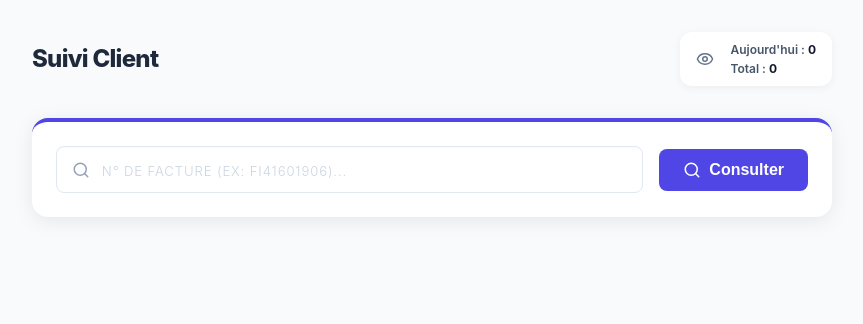
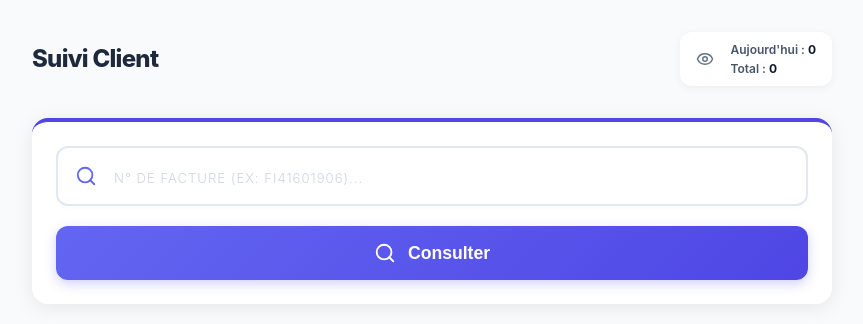
Before and after one commit to jeanfelicksDev/suivi-caution-web, a Next.js app: page /consultation in a window 1280 px wide. Shown: the top 324 px of the page, without its empty margins (208-1071 px from the left). Built offline with nearby package versions, Linux system fonts and the light colour scheme; no server answers; the database is empty.

Commit message:
feat: move search button under input in consultation view

```diff
--- a/app/consultation/page.tsx
+++ b/app/consultation/page.tsx
@@ -89,9 +89,9 @@ export default function ConsultationPage() {
 
       {/* Search Box */}
       <section style={{ maxWidth: '800px', margin: '0 auto', background: 'white', padding: '1.5rem', borderRadius: '16px', borderTop: '4px solid #4f46e5', boxShadow: '0 4px 20px rgba(0,0,0,0.08)', marginBottom: '2rem' }}>
-        <form onSubmit={doSearch} className="search-form" style={{ display: 'flex', gap: '1rem', alignItems: 'center' }}>
-          <div style={{ flex: 1, position: 'relative' }}>
-            <Search size={18} style={{ position: 'absolute', left: '1rem', top: '50%', transform: 'translateY(-50%)', color: '#94a3b8' }} />
+        <form onSubmit={doSearch} className="search-form" style={{ display: 'flex', flexDirection: 'column', gap: '1.25rem' }}>
+          <div style={{ position: 'relative' }}>
+            <Search size={22} style={{ position: 'absolute', left: '1.2rem', top: '50%', transform: 'translateY(-50%)', color: '#6366f1' }} />
             <input
               type="text"
               placeholder="N° de facture (ex: FI41601906)..."
@@ -99,27 +99,48 @@ export default function ConsultationPage() {
               onChange={e => setNumFacture(e.target.value.toUpperCase())}
               style={{
                 width: '100%',
-                padding: '0.75rem 1rem 0.75rem 2.8rem',
-                fontSize: '1.1rem',
+                padding: '1rem 1rem 1rem 3.5rem',
+                fontSize: '1.25rem',
                 fontFamily: 'inherit',
-                fontWeight: 600,
+                fontWeight: 800,
                 letterSpacing: '0.05em',
-                color: '#0f172a',
-                border: '1px solid #e2e8f0',
-                borderRadius: '8px',
+                color: '#1e293b',
+                border: '2px solid #e2e8f0',
+                borderRadius: '12px',
                 outline: 'none',
                 textTransform: 'uppercase',
-                boxShadow: 'inset 0 1px 2px rgba(0,0,0,0.02)'
+                boxShadow: '0 2px 4px rgba(0,0,0,0.02)',
+                transition: 'all 0.2s'
               }}
-              onFocus={e => e.target.style.borderColor = '#4f46e5'}
-              onBlur={e => e.target.style.borderColor = '#e2e8f0'}
+              onFocus={e => {
+                e.target.style.borderColor = '#6366f1';
+                e.target.style.boxShadow = '0 0 0 4px rgba(99, 102, 241, 0.1)';
+              }}
+              onBlur={e => {
+                e.target.style.borderColor = '#e2e8f0';
+                e.target.style.boxShadow = 'none';
+              }}
               required
             />
           </div>
           <button type="submit" disabled={loading} className="btn-consulter" style={{
-            background: '#4f46e5', color: 'white', border: 'none', borderRadius: '8px', padding: '0.75rem 1.5rem', fontSize: '1rem', fontWeight: 600, cursor: loading ? 'not-allowed' : 'pointer', display: 'flex', alignItems: 'center', gap: '0.5rem', transition: 'background 0.2s', whiteSpace: 'nowrap'
+            background: 'linear-gradient(135deg, #6366f1 0%, #4f46e5 100%)',
+            color: 'white',
+            border: 'none',
+            borderRadius: '12px',
+            padding: '1rem',
+            fontSize: '1.1rem',
+            fontWeight: 800,
+            cursor: loading ? 'not-allowed' : 'pointer',
+            display: 'flex',
+            alignItems: 'center',
+            justifyContent: 'center',
+            gap: '0.75rem',
+            transition: 'transform 0.2s, box-shadow 0.2s',
+            boxShadow: '0 4px 12px rgba(99, 102, 241, 0.3)',
+            width: '100%'
           }}>
-            {loading ? <RefreshCw size={18} style={{ animation: 'spin 1s linear infinite' }} /> : <Search size={18} />}
+            {loading ? <RefreshCw size={22} style={{ animation: 'spin 1.s linear infinite' }} /> : <Search size={22} />}
             Consulter
           </button>
         </form>
```
